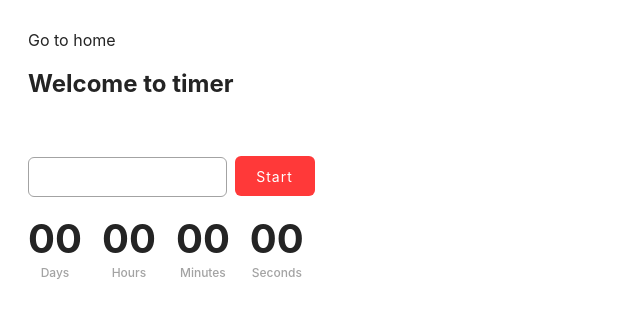
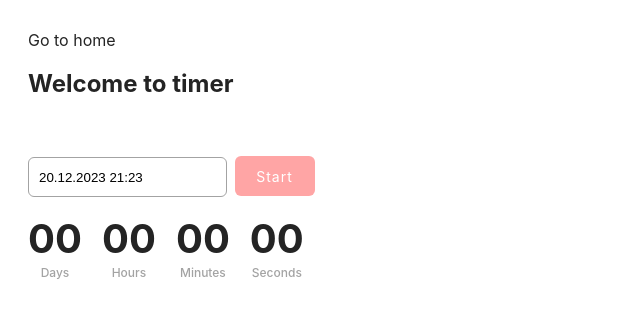
Before and after one commit to SERZH2577/goit-js-hw-010, a website built with Vite: page src/01-timer.html in a window 1280 px wide. Shown: the whole page, without its empty margins (0-640 px from the left). Built offline with nearby package versions, Linux system fonts and the light colour scheme.

Commit message:
adds date in input

```diff
--- a/src/01-timer.html
+++ b/src/01-timer.html
@@ -17,7 +17,7 @@
 
   <section class="section">
     <input type="text" id="datetime-picker" />
-    <button type="button" data-start>Start</button>
+    <button type="button" data-start disabled>Start</button>
 
     <div class="timer">
       <div class="field">
--- a/src/css/timer.css
+++ b/src/css/timer.css
@@ -8,7 +8,7 @@ input {
 }
 
 input:focus {
-  border: 1px solid #ff3939;
+  border: 1px solid #ef5350;
 }
 
 button {
@@ -21,11 +21,18 @@ button {
   color: #ffffff;
   border: none;
   border-radius: 6px;
-  background-color: #ff3939;
+  background-color: #ef5350;
 }
 
 button:active {
-  background-color: #ee2c2c;
+  background-color: #e33633;
+}
+
+:disabled,
+:disabled:active {
+  background-color: #ffa5a5;
+  /* cursor: not-allowed !important; */
+  cursor: default;
 }
 
 .timer {
--- a/src/js/01-timer.js
+++ b/src/js/01-timer.js
@@ -1,17 +1,56 @@
 import flatpickr from 'flatpickr';
 import 'flatpickr/dist/flatpickr.min.css';
+import 'flatpickr/dist/themes/material_red.css';
 import iziToast from 'izitoast';
 import 'izitoast/dist/css/iziToast.min.css';
 
-const options = {
+const inputDateRef = document.querySelector('#datetime-picker');
+const btnStartRef = document.querySelector('[data-start]');
+
+inputDateRef.flatpickr({
   enableTime: true,
   time_24hr: true,
+  enableSeconds: true,
+  dateFormat: 'd.m.Y H:i',
   defaultDate: new Date(),
   minuteIncrement: 1,
   onClose(selectedDates) {
-    console.log(selectedDates[0]);
+    if (selectedDates[0].getTime() > Date.now()) {
+      btnStartRef.removeAttribute('disabled');
+    } else {
+      btnStartRef.setAttribute('disabled', 'disabled');
+      console.log(3);
+    }
+
+    // console.log(selectedDates[0].getTime());
+    // console.log(Date.now());
   },
-};
+});
+
+// inputDateRef.addEventListener('blur', onXxx);
+
+btnStartRef.addEventListener('click', onOoo);
+
+// function onXxx(e) {
+//   console.log(2);
+// }
+
+function onOoo(e) {
+  console.log(1);
+
+  btnStartRef.setAttribute('disabled', 'disabled');
+}
+
+// const options = {
+//   enableTime: true,
+//   time_24hr: true,
+//   dateFormat: 'Y-m-d H:i',
+//   defaultDate: new Date(),
+//   minuteIncrement: 1,
+//   onClose(selectedDates) {
+//     console.log(selectedDates[0]);
+//   },
+// };
 
 function convertMs(ms) {
   // Number of milliseconds per unit of time
```
